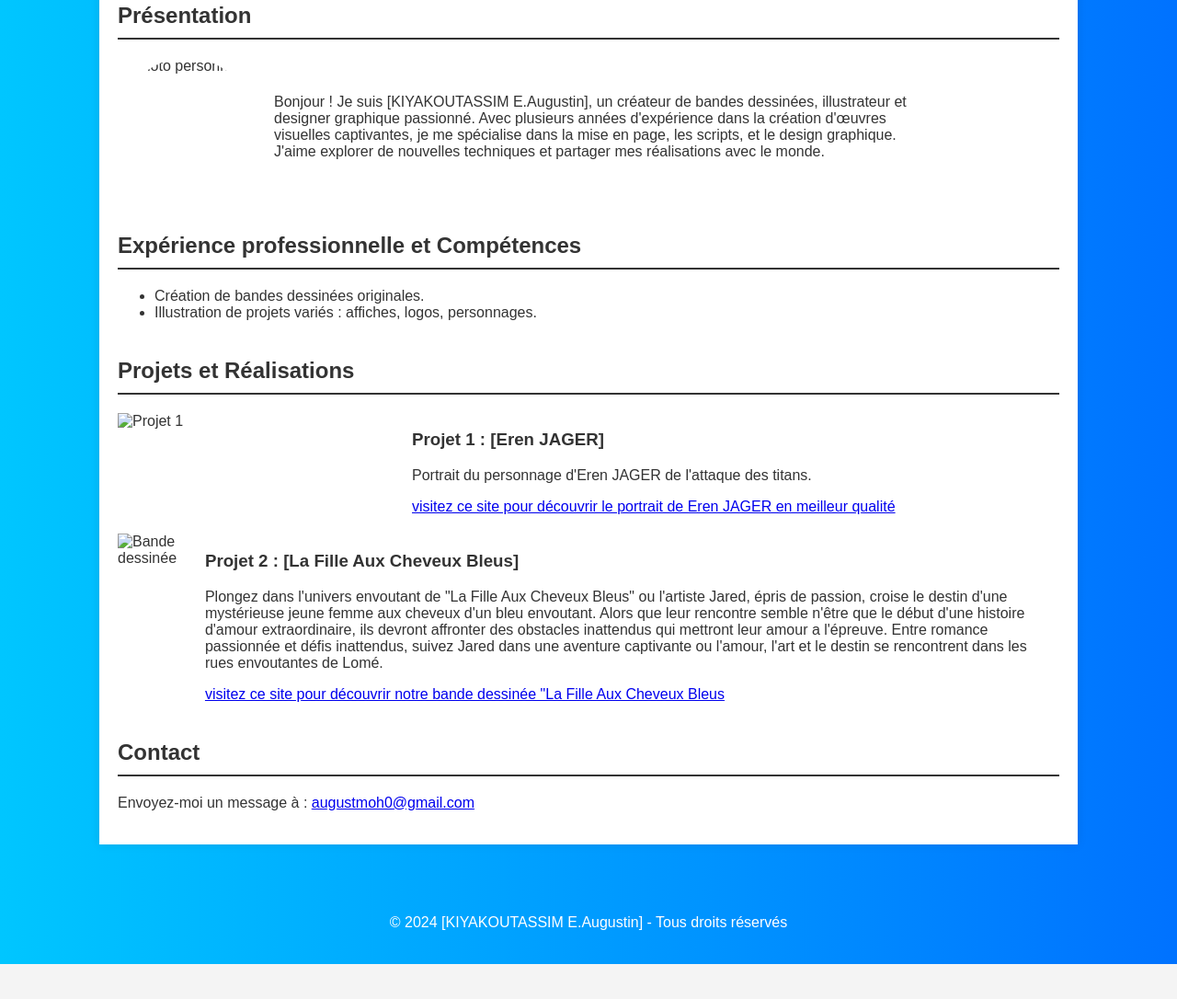
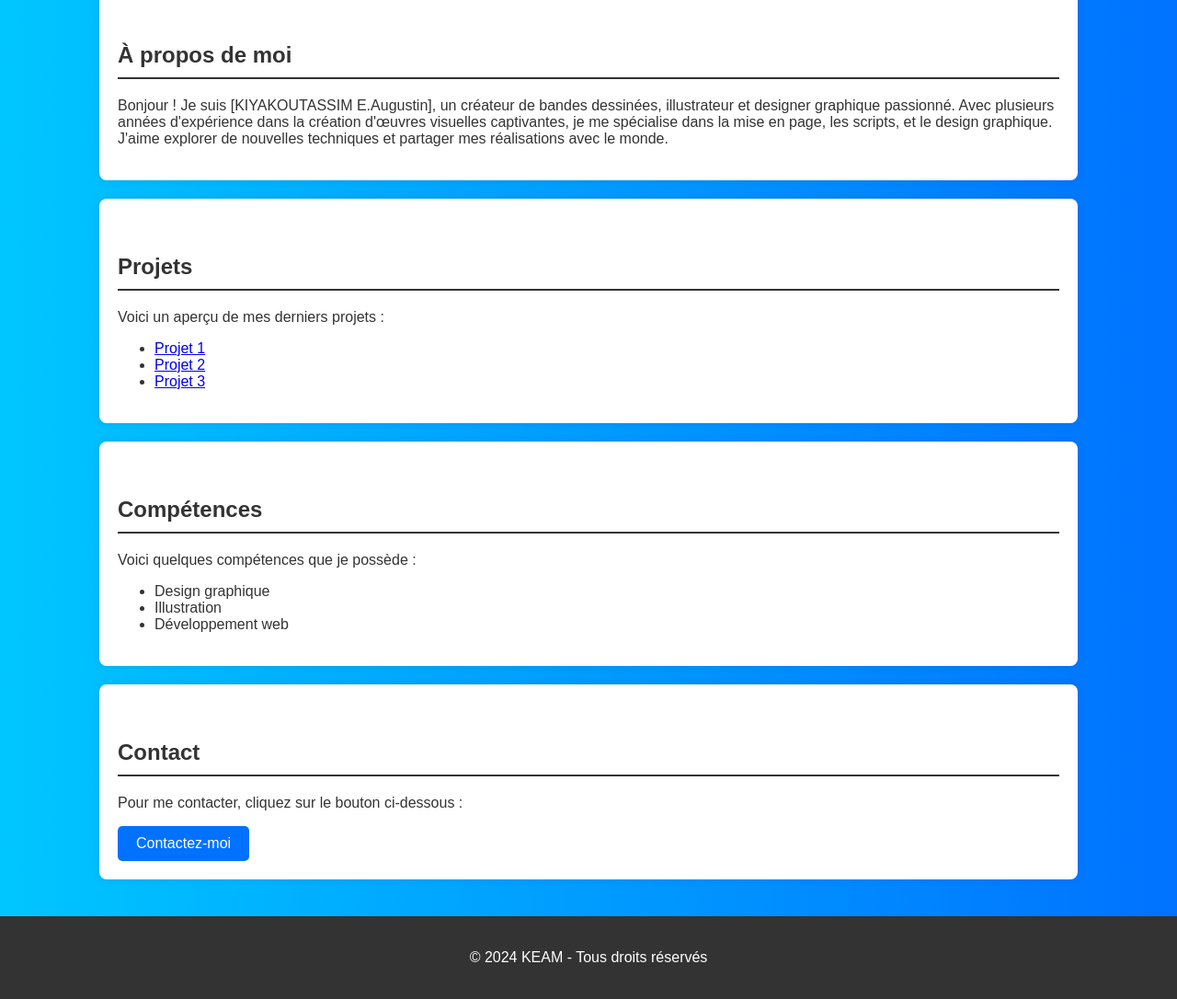
Before and after one commit to August-Moh/K.E.A.M, a plain HTML site: page index.html in a window 1280 px wide. Shown: the part 154-1240 px from the top of the page at 92% size. Before the commit the page ends 1202 px from the top, so only its background shows below. Drawn offline with Linux system fonts and the light colour scheme.

Commit message:
Update index.html

```diff
--- a/index.html
+++ b/index.html
@@ -3,28 +3,43 @@
 <head>
     <meta charset="UTF-8">
     <meta name="viewport" content="width=device-width, initial-scale=1.0">
-    <title>Portfolio de [KIYAKOUTASSIM E.Augustin]</title>
+    <title>Portfolio de KIYAKOUTASSIM E.Augustin</title>
     <link rel="stylesheet" href="style.css">
     <style>
         body {
-            font-family: Arial, sans-serif;
+            font-family: 'Arial', sans-serif;
+            background: linear-gradient(to right, #00c6ff, #0072ff);
             margin: 0;
             padding: 0;
-            background-color: #f4f4f4;
             color: #333;
         }
         header {
-            background: linear-gradient(to right, #00c6ff, #0072ff);
+            background-color: #333;
             color: #fff;
             padding: 20px;
             text-align: center;
         }
-        header h1 {
-            margin: 0;
-        }
         .container {
             width: 80%;
             margin: 20px auto;
+            padding: 20px;
+            background-color: white;
+            box-shadow: 0 0 10px rgba(0, 0, 0, 0.1);
+            border-radius: 8px;
+            opacity: 0;
+            transform: translateY(20px);
+            transition: all 0.5s ease-in-out;
+        }
+        .visible {
+            opacity: 1;
+            transform: translateY(0);
+        }
+        footer {
+            text-align: center;
+            padding: 20px;
+            background-color: #333;
+            color: #fff;
+            margin-top: 40px;
         }
         .section-title {
             font-size: 24px;
@@ -32,96 +47,81 @@
             border-bottom: 2px solid #333;
             padding-bottom: 10px;
         }
-        .profile {
-            display: flex;
-            align-items: center;
+        .contact-button {
+            display: inline-block;
+            padding: 10px 20px;
+            background-color: #0072ff;
+            color: #fff;
+            border-radius: 5px;
+            text-decoration: none;
+            transition: background-color 0.3s;
         }
-        .profile img {
-            border-radius: 50%;
-            width: 150px;
-            height: 150px;
-            margin-right: 20px;
-        }
-        .profile div {
-            max-width: 70%;
-        }
-        .portfolio-item {
-            display: flex;
-            margin-bottom: 20px;
-        }
-        .portfolio-item img {
-            width: 300px;
-            height: auto;
-            margin-right: 20px;
-        }
-        footer {
-            text-align: center;
-            padding: 20px;
-            background: linear-gradient(to right, #00c6ff, #0072ff);
-            color: #fff;
-            margin-top: 40px;
+        .contact-button:hover {
+            background-color: #005bb5;
         }
     </style>
 </head>
 <body>
 
 <header>
-    <h1>Portfolio de [KIYAKOUTASSIM E.Augustin]</h1>
+    <h1>Portfolio de KIYAKOUTASSIM E.Augustin</h1>
 </header>
 
-<div class="container">
-    <!-- Présentation personnelle -->
-    <section>
-        <h2 class="section-title">Présentation</h2>
-        <div class="profile">
-            <img src="chemin-vers-ton-image.jpg" alt="Photo personnelle">
-            <div>
+<div class="container" id="about">
+    <h2 class="section-title">À propos de moi</h2>
     <p>Bonjour ! Je suis [KIYAKOUTASSIM E.Augustin], un créateur de bandes dessinées, illustrateur et designer graphique passionné. Avec plusieurs années d'expérience dans la création d'œuvres visuelles captivantes, je me spécialise dans la mise en page, les scripts, et le design graphique. J'aime explorer de nouvelles techniques et partager mes réalisations avec le monde.</p>
 </div>
-        </div>
-    </section>
 
-    <!-- Expérience professionnelle et compétences -->
-    <section>
-        <h2 class="section-title">Expérience professionnelle et Compétences</h2>
+<div class="container" id="projects">
+    <h2 class="section-title">Projets</h2>
+    <p>Voici un aperçu de mes derniers projets :</p>
     <ul>
-            <li>Création de bandes dessinées originales.</li>
-            <li>Illustration de projets variés : affiches, logos, personnages.</li>
+        <li><a href=" https://payhip.com/DREAMHOUSEtg">Projet 1</a></li>
+        <li><a href=" https://payhip.com/DREAMHOUSEtg">Projet 2</a></li>
+        <li><a href="https://payhip.com/cdn-cgi/image/format=auto,width=120/https://pe56d.s3.amazonaws.com/o_1hmmvl6hgq06qbcjs8ncuf6q16.png">Projet 3</a></li>
     </ul>
-    </section>
-
-    <!-- Réalisations et projets -->
-    <section>
-        <h2 class="section-title">Projets et Réalisations</h2>
-        <div class="portfolio-item">
-            <img src="https://payhip.com/cdn-cgi/image/format=auto,width=120/https://pe56d.s3.amazonaws.com/o_1i8f91g45dca18grjvu18bk131l10.jpg" alt="Projet 1">
-            <div>
-                <h3>Projet 1 : [Eren JAGER]</h3>
-                <p>Portrait du personnage d'Eren JAGER de l'attaque des titans.</p>
-                <a href=" https://payhip.com/DREAMHOUSEtg">visitez ce site pour découvrir  le portrait de Eren JAGER en meilleur qualité </a>
-            </div>
 </div>
 
-        <div class="portfolio-item">
-            <img src="https://payhip.com/cdn-cgi/image/format=auto,width=120/https://pe56d.s3.amazonaws.com/o_1hmmvl6hgq06qbcjs8ncuf6q16.png" alt="Bande dessinée">
-            <div>
-                <h3>Projet 2 : [La Fille Aux Cheveux Bleus]</h3>
-                <p>Plongez dans l'univers envoutant de "La Fille Aux Cheveux Bleus" ou l'artiste Jared, épris de passion, croise le destin d'une mystérieuse jeune femme aux cheveux d'un bleu envoutant. Alors que leur rencontre semble n'être que le début d'une histoire d'amour extraordinaire, ils devront affronter des obstacles inattendus qui mettront leur amour a l'épreuve. Entre romance passionnée et défis inattendus, suivez Jared dans une aventure captivante ou l'amour, l'art et le destin se rencontrent dans les rues envoutantes de Lomé.</p>
-                <a href=" https://payhip.com/DREAMHOUSEtg">visitez ce site pour découvrir  notre bande dessinée "La Fille Aux Cheveux Bleus</a>
+<div class="container" id="skills">
+    <h2 class="section-title">Compétences</h2>
+    <p>Voici quelques compétences que je possède :</p>
+    <ul>
+        <li>Design graphique</li>
+        <li>Illustration</li>
+        <li>Développement web</li>
+    </ul>
 </div>
-        </div>
-    </section>
 
-    <!-- Contact -->
-    <section>
+<div class="container" id="contact">
     <h2 class="section-title">Contact</h2>
-        <p>Envoyez-moi un message à : <a href="mailto:augustmoh0@gmail.com">augustmoh0@gmail.com</a></p>
-    </section>
+    <p>Pour me contacter, cliquez sur le bouton ci-dessous :</p>
+    <a href="mailto:augustmoh0@gmail.com" class="contact-button">Contactez-moi</a>
 </div>
 
 <footer>
-    <p>&copy; 2024 [KIYAKOUTASSIM E.Augustin] - Tous droits réservés</p>
+    <p>&copy; 2024 KEAM - Tous droits réservés</p>
 </footer>
+
+<script>
+    // Fonction pour faire apparaître les sections avec une animation
+    const sections = document.querySelectorAll('.container');
+    const options = {
+        threshold: 0.1
+    };
+
+    const observer = new IntersectionObserver((entries, observer) => {
+        entries.forEach(entry => {
+            if (entry.isIntersecting) {
+                entry.target.classList.add('visible');
+                observer.unobserve(entry.target);
+            }
+        });
+    }, options);
+
+    sections.forEach(section => {
+        observer.observe(section);
+    });
+</script>
 
 </body>
 </html>
```
Lines whose indentation alone changed are shown as unchanged.
